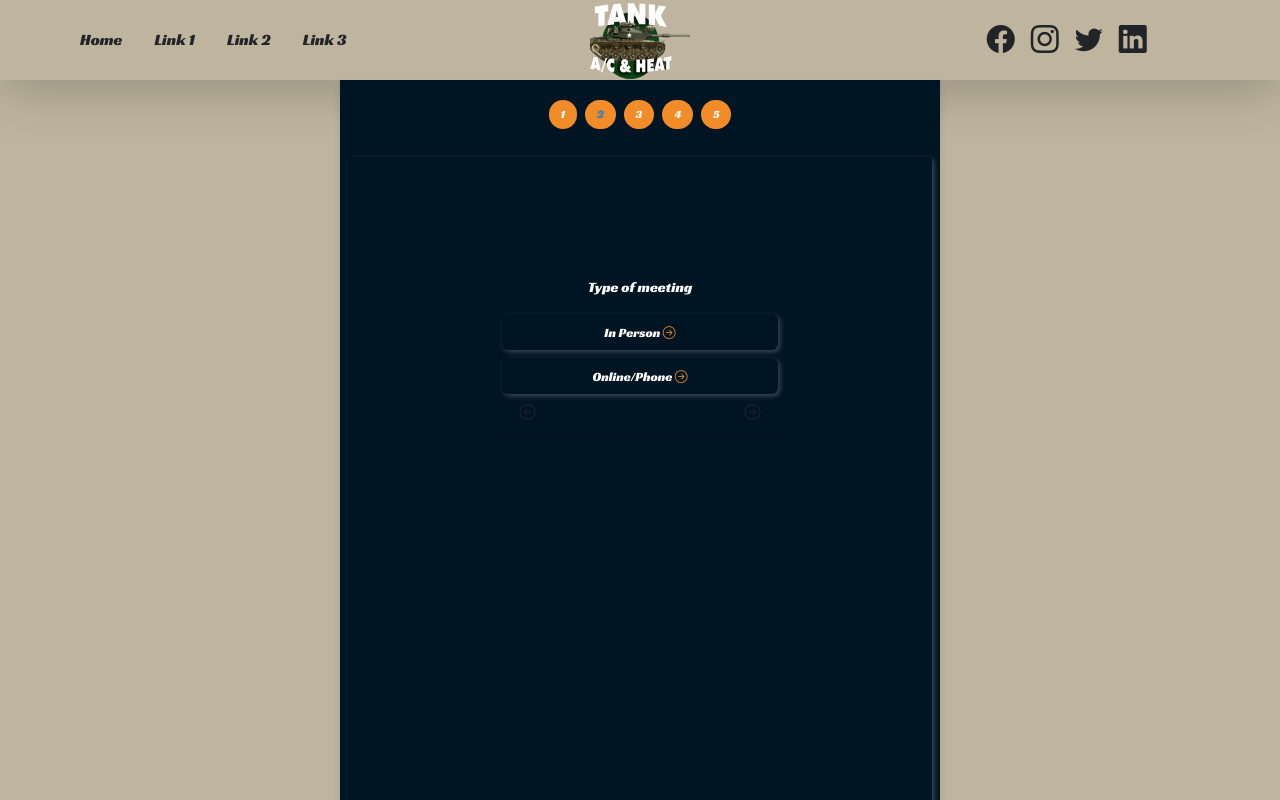
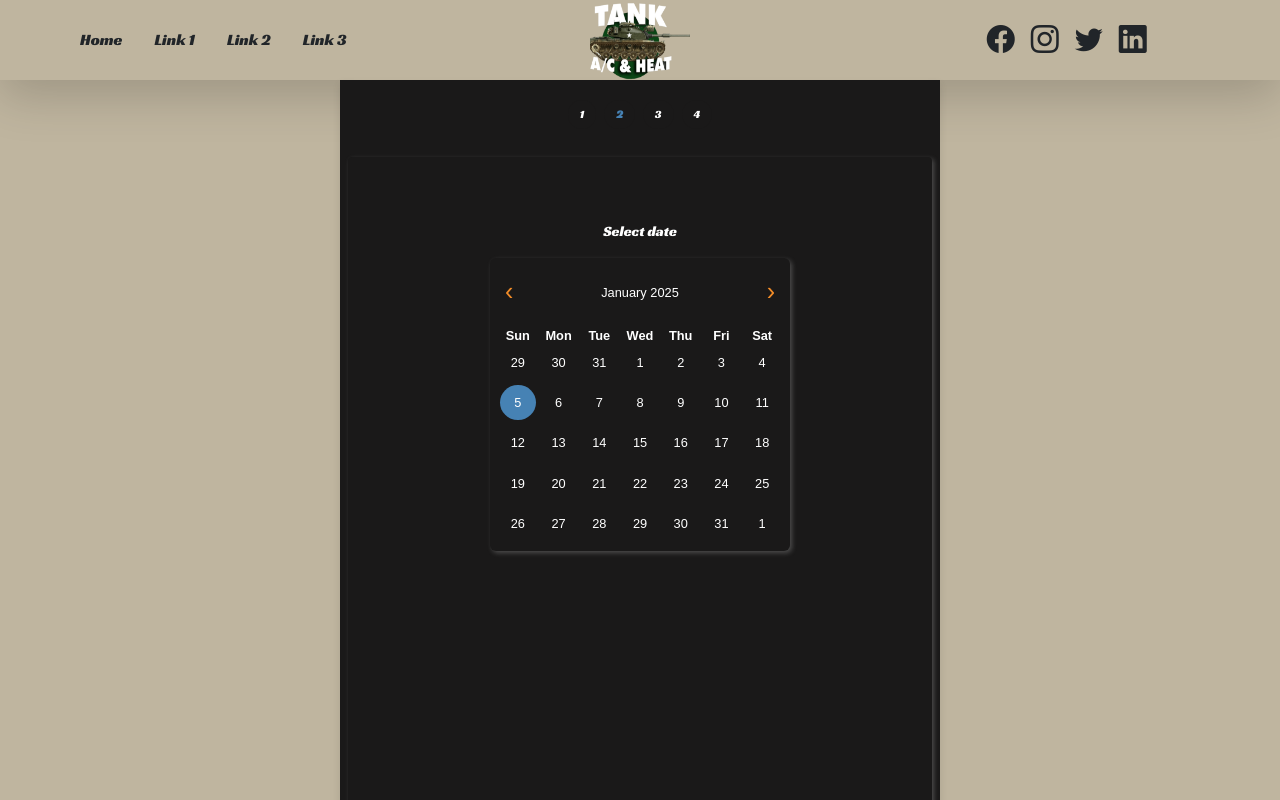
Before and after one commit to yohanJS/tankAc, a Vue app: page /Booking in a window 1280 px wide. Both pictures are taken after a click on the element 640 px from the left and 337 px from the top of the page. Shown: the top 800 px of the page. Built offline with nearby package versions, Linux system fonts and the light colour scheme.

Commit message:
- made some updates in the booking flow

```diff
--- a/src/components/Booking.vue
+++ b/src/components/Booking.vue
@@ -12,18 +12,15 @@
           class="btn btn-primary m-1 rounded-5 my-bg border-0 small-btn">3</button>
         <button @click="goToStep(4)" id="step4" type="button"
           class="btn btn-primary m-1 rounded-5 my-bg border-0 small-btn">4</button>
-        <button @click="goToStep(5)" id="step5" type="button"
-          class="btn btn-primary m-1 rounded-5 my-bg border-0 small-btn">5</button>
       </div>
     </div>
 
     <form @submit.prevent="submitForm" class="box-shadow p-2 rounded-1 min-vh-100">
       <!--Booking Details-->
       <!-- Booking Details -->
-      <div v-if="step === 5 && formData.service !== ''" class="text-white p-4 m-3 rounded box-shadow">
+      <div v-if="step === 4 && formData.service !== ''" class="text-white p-4 m-3 rounded box-shadow">
         <p class="mb-3 text-center fs-6 fw-bold">Your Appointment Details:</p>
         <div class="mb-2">
-          <p class="mb-1"><strong>Meeting Type:</strong> {{ formData.meetingType }}</p>
           <p class="mb-1"><strong>Service:</strong> {{ formData.service }}</p>
           <p class="mb-1"><strong>Date:</strong> {{ formattedDate }}</p>
           <p class="mb-1"><strong>Time:</strong> {{ formattedTime }}</p>
@@ -47,34 +44,8 @@
         </div>
       </div>
 
-      <!-- Step 2 In Peson/Online/Phone-->
-      <div v-if="step === 2" class="text-center text-white p-2 mt-5">
-        <p class="text-center mb-3 mt-5 pt-2 text-white">Type of meeting</p>
-        <button @click="inPersonMeeting(true)" class="btn btn-outline-primary border-0 w-50 mb-2 text-white box-shadow">
-          <span class="f-s">
-            In Person
-            <i class="bi bi-arrow-right-circle orange-txt"></i>
-          </span>
-        </button>
-        <br />
-        <button @click="inPersonMeeting(false)" class="btn btn-outline-primary border-0 w-50 text-white box-shadow">
-          <span class="f-s">
-            Online/Phone
-            <i class="bi bi-arrow-right-circle orange-txt"></i>
-          </span>
-        </button>
-        <div class="d-flex justify-content-between rounded-2 shadow-sm mx-auto" style="max-width: 300px;">
-          <button type="button" class="btn w-25" @click="goToStep(1)">
-            <i class="bi bi-arrow-left-circle text-dark"></i>
-          </button>
-          <button type="button" class="btn w-25" @click="goToStep(3)">
-            <i class="bi bi-arrow-right-circle text-dark"></i>
-          </button>
-        </div>
-      </div>
-
-      <!-- Step 3: Date -->
-      <div v-if="step === 3">
+      <!-- Step 2: Date -->
+      <div v-if="step === 2">
         <p class="text-center mb-3 mt-5 pt-2 text-white">Select date</p>
         <div class="datepicker-container m-2 mx-auto">
           <div class="calendar rounded-2">
@@ -112,8 +83,8 @@
     </div>-->
       </div>
 
-      <!-- Step 4: Time Picker -->
-      <div v-if="step === 4">
+      <!-- Step 3: Time Picker -->
+      <div v-if="step === 3">
         <p class="text-center mb-3 mt-5 pt-2 text-white">Select time</p>
         <div class="timepicker-container m-2 mx-auto rounded-2">
           <div class="time-grid">
@@ -126,14 +97,13 @@
         </div>
       </div>
 
-      <!-- Step 5: Personal Details -->
-      <div v-if="step === 5">
+      <!-- Step 4: Personal Details -->
+      <div v-if="step === 4">
         <p class="text-center mb-3 mt-5 pt-2 text-white">Enter personal details</p>
         <!--In Person-->
         <div class="p-3 m-3 rounded-2 box-shadow">
           <!--In Person-->
-          <div v-if="isInPerson">
-
+          <div>
             <div class="mb-2">
               <label for="name" class="form-label text-white">Name</label>
               <input type="text" id="name" class="form-control" v-model="formData.name" placeholder="" required />
@@ -167,24 +137,6 @@
                 <label for="zip" class="form-label text-white">ZIP Code</label>
                 <input type="text" id="zip" class="form-control" v-model="formData.zip" placeholder="" required />
               </div>
-            </div>
-          </div>
-          <!--Online/Phone-->
-          <div v-else>
-
-            <div class="mb-2">
-              <label for="name" class="form-label text-white">Name</label>
-              <input type="text" id="name" class="form-control" v-model="formData.name" placeholder="" required />
-            </div>
-
-            <div class="mb-2">
-              <label for="email" class="form-label text-white">Email</label>
-              <input type="email" id="email" class="form-control" v-model="formData.email" placeholder="" required />
-            </div>
-
-            <div class="mb-2">
-              <label for="phone" class="form-label text-white">Phone Number</label>
-              <input type="tel" id="phone" class="form-control" v-model="formData.phone" placeholder="" required />
             </div>
           </div>
           <!--Buttons Section-->
@@ -420,7 +372,7 @@ export default {
       this.selectedDate = date;
       this.formData.date = moment(date).format('YYYY/MM/DD');
       this.fetchTimes(moment(date).format('YYYY/MM/DD'));
-      this.goToStep(4);
+      this.goToStep(3);
     },
     isToday(date) {
       const today = new Date();
@@ -450,7 +402,7 @@ export default {
     selectTime(time) {
       this.selectedTime = time;
       this.formData.time = time;
-      this.goToStep(5);
+      this.goToStep(4);
     },
     async fetchTimes(date) {
       await axios.get(this.GetTimes, { params: { serviceDate: date } })
@@ -516,41 +468,32 @@ export default {
 .f-s {
   font-size: 0.8rem;
 }
-
 .orange-txt {
   color: #F28C28;
 }
-
 .max-w {
   max-width: 300px;
 }
-
 .my-bg {
-  background-color: #F28C28 !important;
+  background-color: #1a1919 !important;
 }
-
 .small-btn {
   font-size: 0.7rem !important;
 }
-
 .form-check-input {
   background-color: #000000 !important;
   border: 1px solid #2C3539;
 }
-
 p,
 label {
   font-size: 0.9rem;
 }
-
 .steel-blue-color {
   color: #4682B4;
 }
-
 .box-shadow {
   box-shadow: 2px 2px 5px rgba(200, 200, 200, 0.3);
 }
-
 .service-card {
   font-size: 0.8rem;
   background-size: cover;
@@ -563,7 +506,6 @@ label {
   /* Adjust the height as needed */
   box-shadow: 2px 2px 5px rgba(200, 200, 200, 0.3);
 }
-
 .service-card .overlay {
   background-color: rgba(0, 0, 0, 0.5);
   position: absolute;
@@ -572,23 +514,19 @@ label {
   right: 0;
   bottom: 0;
 }
-
 .card-header {
   font-size: 1.2rem;
 }
-
 .form-label {
   font-size: 0.8rem !important;
 }
-
 .form-select {
   font-size: 0.8rem !important;
 }
-
 .container {
   max-width: 600px;
   margin: 0 auto;
-  background-color: #001524;
+  background-color: #1a1919;
   box-shadow: 0 4px 8px rgba(0, 0, 0, 0.1);
 }
 
```
